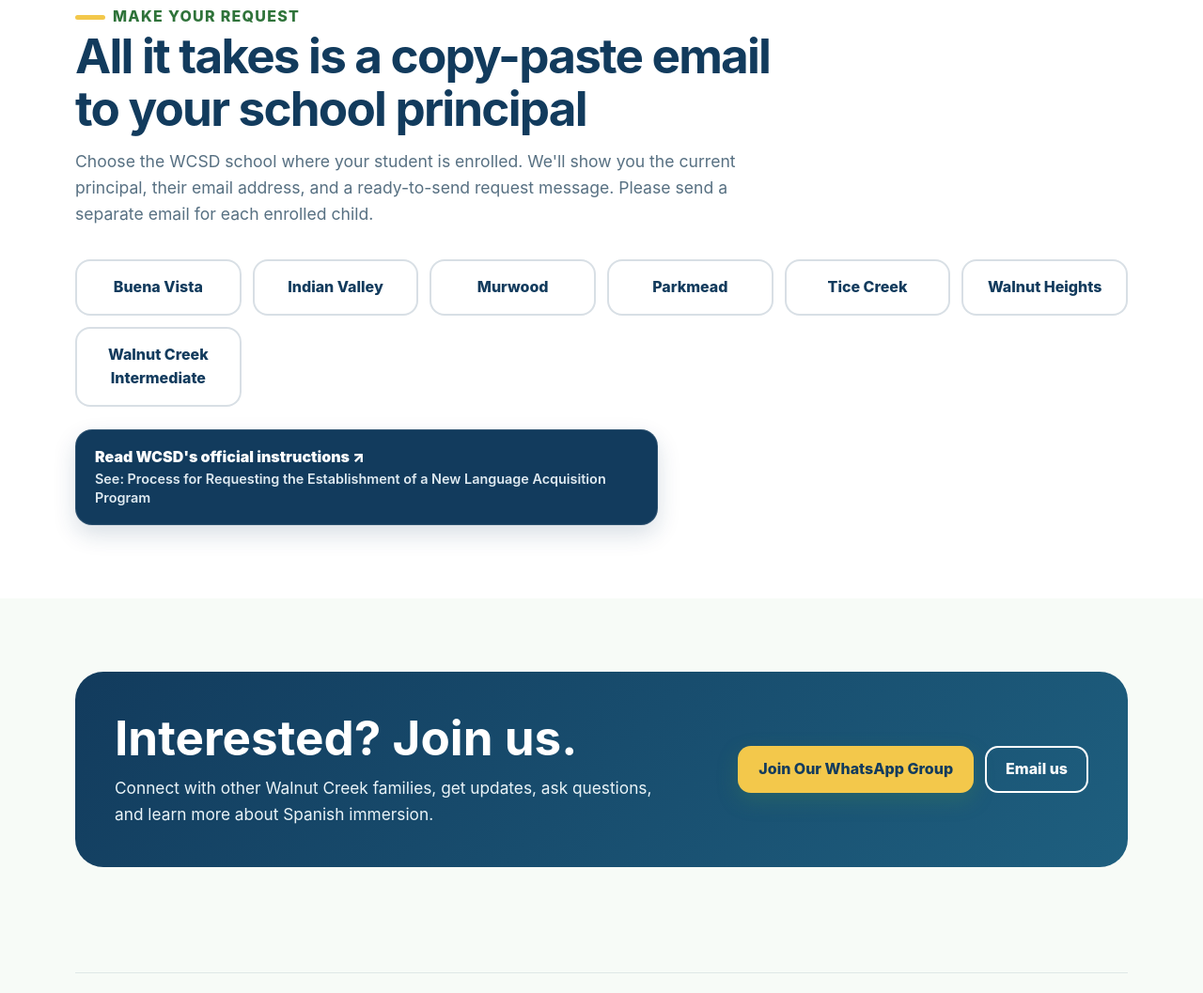
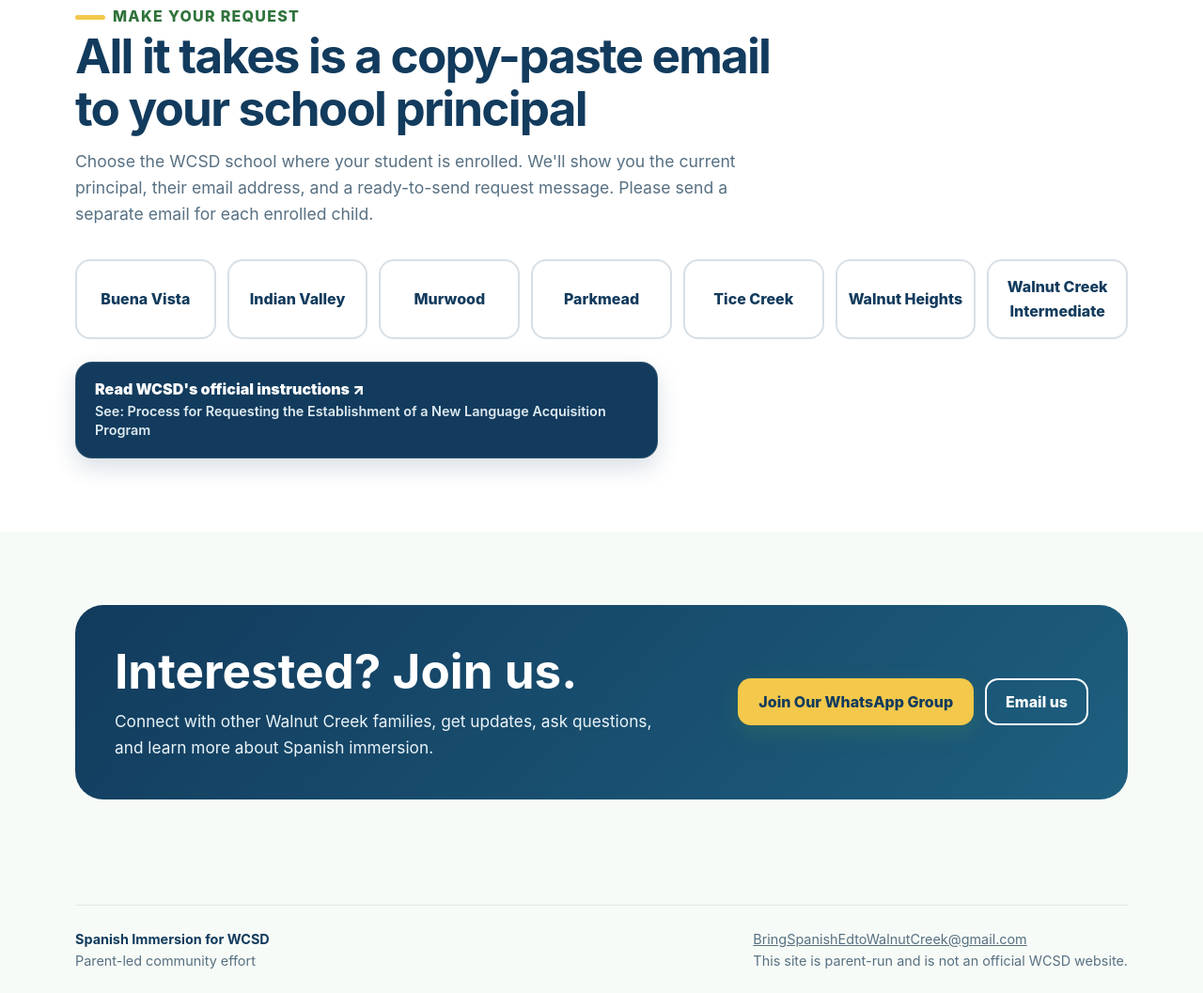
Before and after one commit to userai85947/bring-spanish-ed-walnut-creek, a plain HTML site: page index.html in a window 1280 px wide. Shown: the part 2497-3554 px from the top of the page at 94% size. Drawn offline with Linux system fonts and the light colour scheme.

Commit message:
Adapt school picker for seven schools

```diff
--- a/styles.css
+++ b/styles.css
@@ -151,7 +151,7 @@ footer strong{color:var(--navy)}
 
 .school-picker{
   display:grid;
-  grid-template-columns:repeat(6,minmax(0,1fr));
+  grid-template-columns:repeat(auto-fit,minmax(135px,1fr));
   gap:12px;
   margin:4px 0 24px;
 }
```
